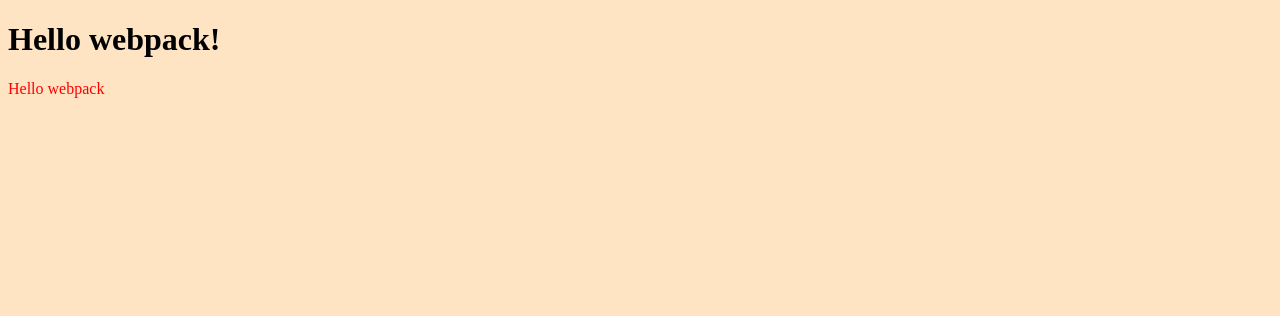
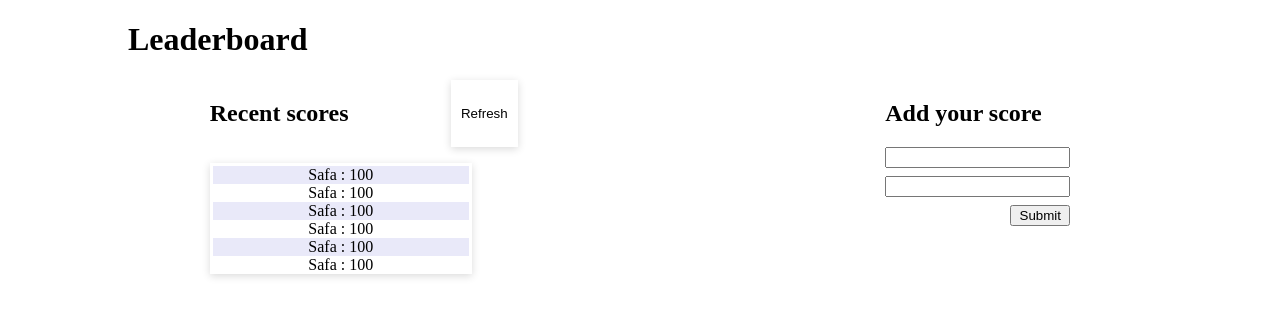
Before and after one commit to safafa/LeaderBoard, a website built with webpack: page src/index.html in a window 1280 px wide. Built offline with nearby package versions, Linux system fonts and the light colour scheme.

Commit message:
Set html layout

```diff
--- a/src/index.html
+++ b/src/index.html
@@ -3,9 +3,27 @@
 <head>
     <meta charset="UTF-8">
     <meta name="viewport" content="width=device-width, initial-scale=1.0">
-    <title>Wbpack Exercise</title>
+    <title>Leaderboard</title>
 </head>
-<body>
-    <h1>Hello webpack!</h1>
+<body class="flex">
+    <header><h1>Leaderboard</h1></header>
+    <main class="flex">
+    <section id='scores-section' class="flex">
+        <header class="flex w-100">
+            <h2>Recent scores</h2>
+            <button id="refresh">Refresh</button>
+        </header>
+        <ul id="scores-list">
+        </ul>
+    </section>
+    <section class="flex">
+        <h2>Add your score</h2>
+        <form id="score-form" class="flex">
+            <input type="text" name="name" id="name">
+            <input type="number" name="score" id="score">
+            <button type="submit" id="submit">Submit</button>
+        </form>
+    </section>
+</main>
 </body>
 </html>
--- a/src/index.js
+++ b/src/index.js
@@ -1,14 +1,42 @@
 import _ from 'lodash';
 import './style.css';
 
-function component() {
-    const element = document.createElement('div');
+const players = [
+ {
+   name: "Safa",
+   score: 100
+ },
+ {
+  name: "Safa",
+  score: 100
+ },
+ {
+  name: "Safa",
+  score: 100
+ },
+ {
+  name: "Safa",
+  score: 100
+ },
+{
+  name: "Safa",
+  score: 100
+},
+{
+  name: "Safa",
+  score: 100
+},
+]
 
-    // Lodash, now imported by this script
-    element.innerHTML = _.join(['Hello', 'webpack'], ' ');
-    element.classList.add('hello');
+const renderScores = ()  => {
+    const list =  document.getElementById('scores-list');
+    players.forEach(player => {
+      const {name, score} = player;
+      const li = document.createElement('li');
+      li.innerText = `${name} : ${score}`;
+      list.appendChild(li);
+    })
+    return list;
+}
 
-    return element;
-  }
-
-  document.body.appendChild(component());
+renderScores();
--- a/src/style.css
+++ b/src/style.css
@@ -1,7 +1,69 @@
 body {
-  background-color: bisque;
+  flex-direction: column;
+  width: 80%;
+  margin: 0 10%;
+}
+.flex {
+  display: flex;
 }
 
-.hello {
-  color: red;
+.w-100 {
+  width: 100%;
 }
+
+.w-50 {
+  width: 50%;
+}
+
+main {
+  justify-content: space-around;
+}
+
+#scores-section {
+  width: 50%;
+}
+
+#refresh {
+  background-color: white;
+  box-shadow: 0 2px 8px rgba(0, 0, 0, 0.15);
+  border: none;
+  margin: 0 0 0 20%;
+  padding: 0 10px;
+}
+
+#refresh:hover {
+  border: none;
+  background-color: rgba(30, 28, 185, 0.733);
+}
+
+section {
+  flex-direction: column;
+}
+
+ul {
+  box-shadow: 0 2px 8px rgba(0, 0, 0, 0.15);
+  width: 50%;
+  list-style: none;
+  padding: 3px 3px 0 3px;
+}
+
+li {
+  text-align: center;
+}
+
+li:nth-of-type(odd) {
+  background-color: #e9e9f9;
+}
+
+form {
+  flex-direction: column;
+}
+
+input {
+  margin-bottom: 8px;
+}
+
+#submit {
+  width: 60px;
+  align-self: flex-end;
+}
```
